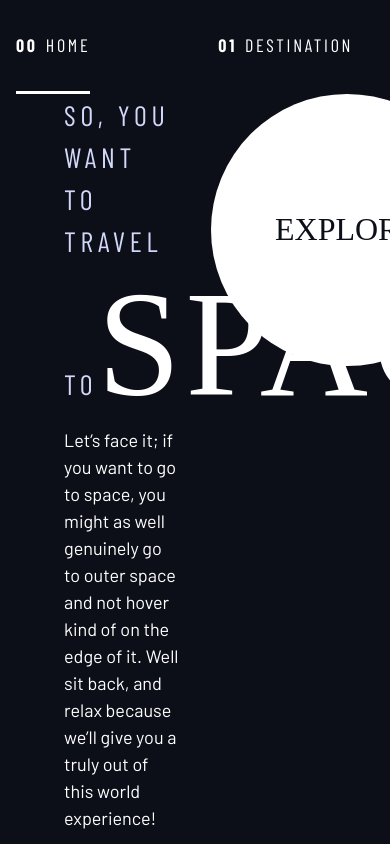
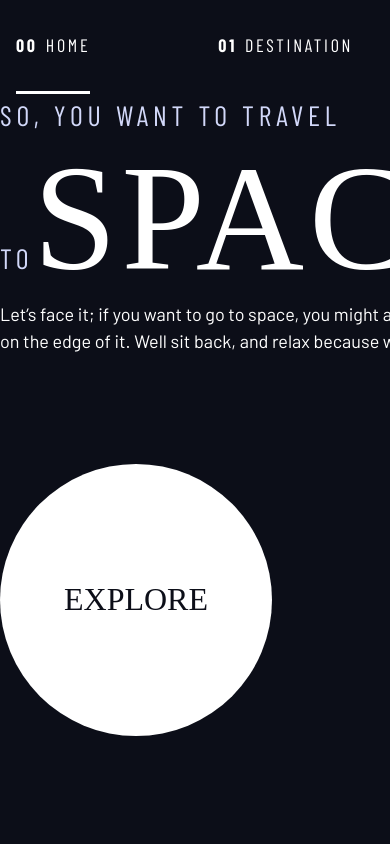
Before and after one commit to hascho/space-tourism, a Next.js app: page / in a window 390 px wide. Shown: the top 844 px of the page. Built offline with nearby package versions, Linux system fonts and the light colour scheme; a web font is replaced by a local one.

Commit message:
feat: add css media query for grid-container class

```diff
--- a/src/styles/globals.css
+++ b/src/styles/globals.css
@@ -82,6 +82,15 @@ body {
   background-color: hsl( var(--clr-dark) );
   line-height: 1.5;
   min-height: 100vh;
+
+  /* display: grid;
+  grid-template-rows: min-content 1fr; */
+}
+
+.home {
+  min-height: 100vh;
+  display: grid;
+  grid-template-rows: min-content 1fr;
 }
 
 /* make images easier to work with */
@@ -139,6 +148,10 @@ select {
 
 .grid-container {
   display: grid;
+}
+
+@media (min-width: 45rem) {
+  .grid-container {
     column-gap: var(--container-gap, 2rem);
     grid-template-columns: minmax(2rem, 1fr) repeat(2, minmax(0, 40rem)) minmax(2rem, 1fr);
   }
@@ -149,6 +162,7 @@ select {
 
   .grid-container > *:last-child {
     grid-column: 3;
+  }
 }
 
 .sr-only {
```
Lines whose indentation alone changed are shown as unchanged.
